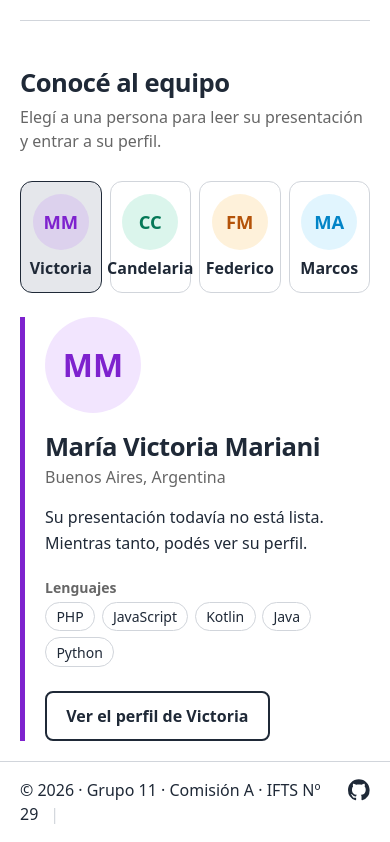
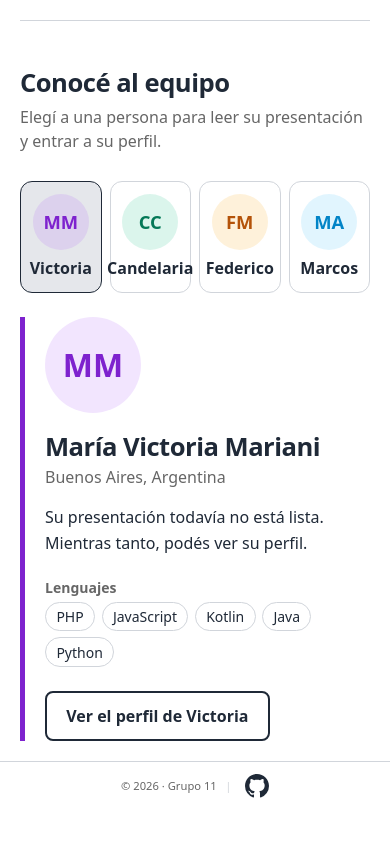
Before and after one commit to mvjhart/DSWF_TP2_2A_Grupo11, a React (Vite) app: page / in a window 390 px wide. Shown: the part 1075-1917 px from the top of the page. After the commit the page ends 1885 px from the top, so only its background shows below. Built offline with nearby package versions, Linux system fonts and the light colour scheme.

Commit message:
feat: mejora footer
Ahora Footer extrae información de equipo.json y responde mejor a pantallas moviles

```diff
--- a/src/components/Footer/Footer.css
+++ b/src/components/Footer/Footer.css
@@ -1,25 +1,58 @@
 .footer {
-  display: flex;
-  padding: 1rem 2rem;
-  justify-content: center;
+  display: grid;
+  /* Creamos 3 columnas: la 1ra y la 3ra miden lo mismo, la del medio se adapta al contenido */
+  grid-template-columns: 1fr auto 1fr;
+  align-items: center;
+  padding: 0.75rem 1.5rem;
   border-top: 1px solid var(--color-borde);
+  font-size: clamp(0.75rem, 1.5vw, 0.9rem);
+  color: var(--color-texto-suave);
 }
 
-.footer p {
-  display: flex;
-  gap: 0.7em;
+/* El espaciador invisible de la izquierda equilibra el grid */
+.footer__spacer {
+  justify-self: start;
 }
 
-.footer p > span::after {
+/* Centro exacto */
+.footer__center {
+  display: flex;
+  align-items: center;
+  justify-content: center;
+  gap: 0.75rem;
+  flex-wrap: wrap;
+  font-size: clamp(0.7rem, 1.2vw, 0.85rem);
+}
+
+.footer__center > span::after {
   content: "|";
   margin-left: 0.75em;
   margin-right: 0.5em;
   color: var(--color-borde);
 }
 
-/* Móvil */
+/* Derecha absoluta */
+.footer__right {
+  justify-self: end;
+  font-size: clamp(0.55rem, 1.0vw, 0.7rem);
+}
+
+/* --- Versión Mobile (se apila ordenado si la pantalla es muy chica) --- */
 @media (max-width: 768px) {
   .footer {
-    padding: 1rem 1.25rem;
+    display: flex;
+    justify-content: center;
+    text-align: center;
+    padding: 0.75rem 1rem;
+  }
+
+  /* Ocultamos por completo el bloque derecho en mobile */
+  .footer__right {
+    display: none;
+  }
+
+  .footer__center {
+    justify-self: center;
+    gap: 0.5rem;
   }
 }
--- a/src/components/Footer/Footer.jsx
+++ b/src/components/Footer/Footer.jsx
@@ -1,13 +1,23 @@
 import "./Footer.css";
 import GithubLink from "../GithubLink/GithubLink";
+import equipo from "../../assets/data/equipo.json"
 
 function Footer() {
   return (
     <footer className="footer">
-      <p>
-        <span>&copy; 2026 · Grupo 11 · Comisión A · IFTS Nº 29</span>{" "}
+      {/* Elemento fantasma a la izquierda para balancear el centro exacto */}
+      <div className="footer__spacer"></div>
+
+      {/* Centro: Copyright + GithubLink */}
+      <div className="footer__center">
+        <span>&copy; 2026 · {equipo.nombre}</span>
         <GithubLink />
-      </p>
+      </div>
+
+      {/* Derecha: Institución */}
+      <div className="footer__right">
+        <span className="institution">{equipo.comision}</span>
+      </div>
     </footer>
   );
 }
```
